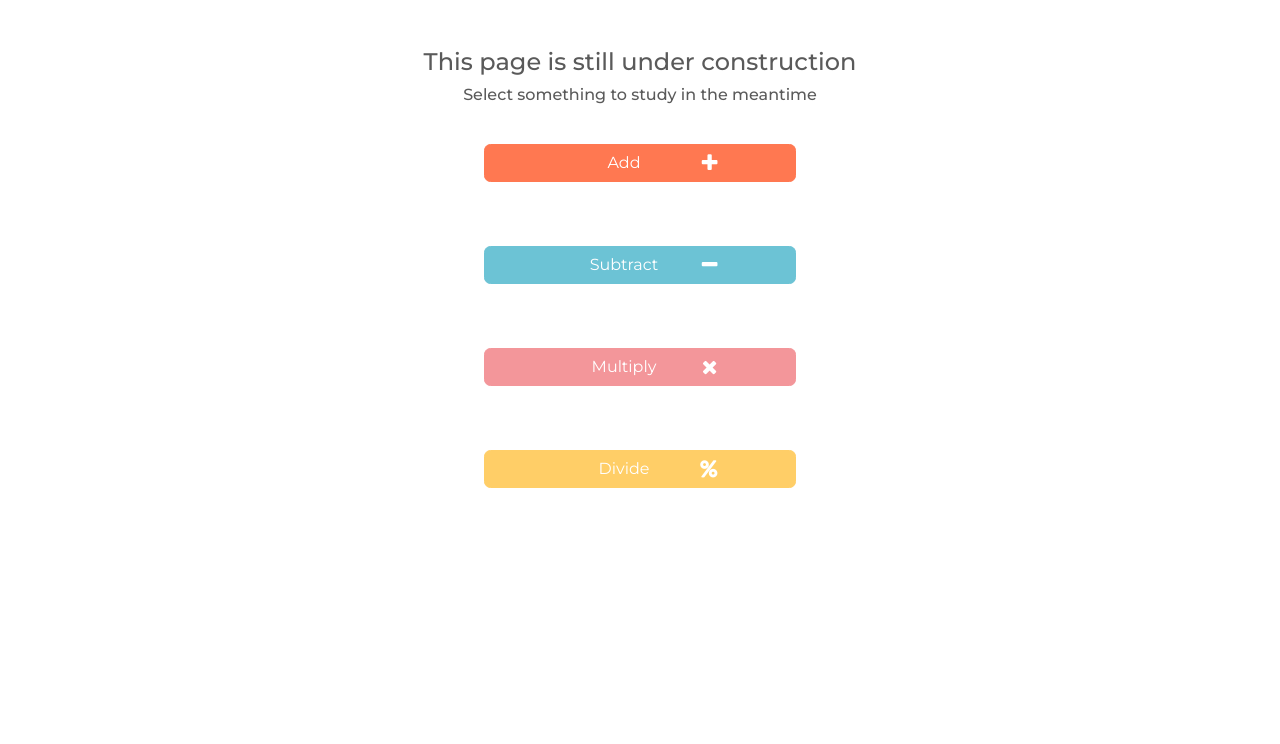
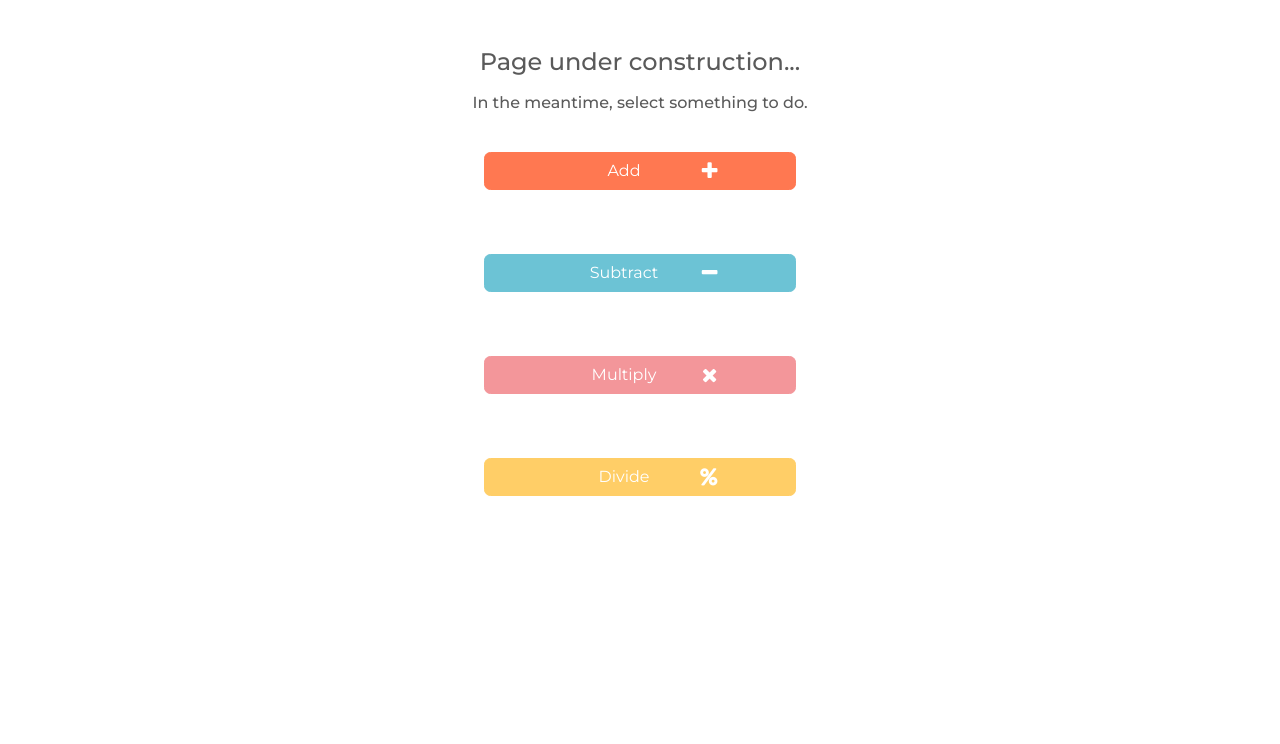
Before and after one commit to mbocon/ASMD, a React app in the folder client/: page /test in a window 1280 px wide. Shown: the part 56-800 px from the top of the page. Built offline with nearby package versions, Linux system fonts and the light colour scheme.

Commit message:
mod test page

```diff
--- a/client/src/Study.css
+++ b/client/src/Study.css
@@ -29,6 +29,10 @@
 	margin-right: 2em;
 }
 
+.practice-h6 {
+	margin-top: 1em;
+}
+
 @media (max-width: 575.98px) {
 	.select-btn {
 		width: 50%;
--- a/client/src/Test.js
+++ b/client/src/Test.js
@@ -7,8 +7,8 @@ const Test = () => {
 		<div>
 			<Navbar />
 			<div className='study'>
-                <h4>This page is still under construction</h4>
-                <h6>Select something to study in the meantime</h6>
+                <h4>Page under construction...</h4>
+                <h6 className='practice-h6'>In the meantime, select something to do.</h6>
 				<div className='study-selection'>
 					<a href='/add' className='btn btn-danger select-btn'><span className='add-btn'>Add</span> <i className="fa fa-plus"></i></a>
 					<a href='/subtract' className='btn btn-info select-btn'><span className="subtract-btn">Subtract</span><i className="fa fa-minus"></i></a>
```
